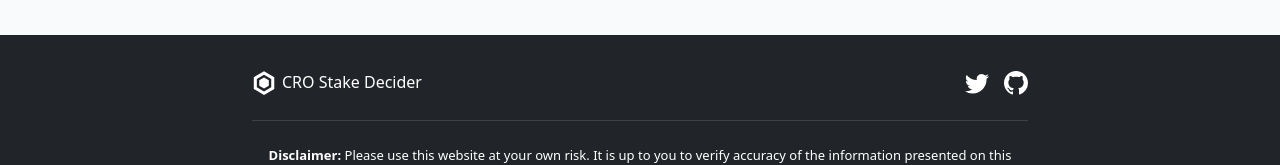
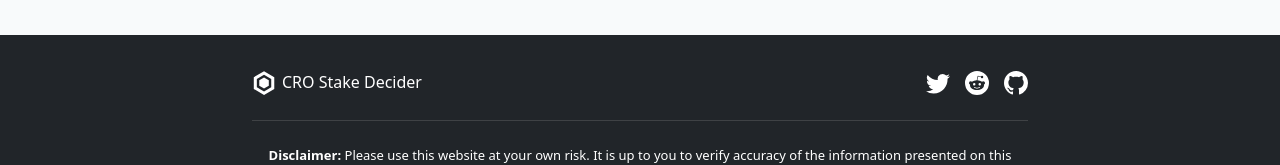
Before and after one commit to aprea/cro-stake-decider, a Next.js app: page / in a window 1280 px wide. Shown: the part 1059-1224 px from the top of the page. Built offline with nearby package versions, Linux system fonts and the light colour scheme.

Commit message:
Add Reddit link

```diff
--- a/src/pages/index.tsx
+++ b/src/pages/index.tsx
@@ -759,6 +759,13 @@ const Home: NextPage = () => {
 										<path d="M5.026 15c6.038 0 9.341-5.003 9.341-9.334 0-.14 0-.282-.006-.422A6.685 6.685 0 0 0 16 3.542a6.658 6.658 0 0 1-1.889.518 3.301 3.301 0 0 0 1.447-1.817 6.533 6.533 0 0 1-2.087.793A3.286 3.286 0 0 0 7.875 6.03a9.325 9.325 0 0 1-6.767-3.429 3.289 3.289 0 0 0 1.018 4.382A3.323 3.323 0 0 1 .64 6.575v.045a3.288 3.288 0 0 0 2.632 3.218 3.203 3.203 0 0 1-.865.115 3.23 3.23 0 0 1-.614-.057 3.283 3.283 0 0 0 3.067 2.277A6.588 6.588 0 0 1 .78 13.58a6.32 6.32 0 0 1-.78-.045A9.344 9.344 0 0 0 5.026 15z" />
 									</svg>
 								</a>
+								<a href="https://www.reddit.com/r/Crypto_com/comments/wcnj89/i_made_a_website_to_help_you_decide_what_to_do/">
+									<span className="visually-hidden">Reddit thread introducing this website</span>
+									<svg className="bi bi-reddit" fill="currentColor" viewBox="0 0 16 16" width="24" xmlns="http://www.w3.org/2000/svg">
+										<path d="M6.167 8a.831.831 0 0 0-.83.83c0 .459.372.84.83.831a.831.831 0 0 0 0-1.661zm1.843 3.647c.315 0 1.403-.038 1.976-.611a.232.232 0 0 0 0-.306.213.213 0 0 0-.306 0c-.353.363-1.126.487-1.67.487-.545 0-1.308-.124-1.671-.487a.213.213 0 0 0-.306 0 .213.213 0 0 0 0 .306c.564.563 1.652.61 1.977.61zm.992-2.807c0 .458.373.83.831.83.458 0 .83-.381.83-.83a.831.831 0 0 0-1.66 0z" />
+										<path d="M16 8A8 8 0 1 1 0 8a8 8 0 0 1 16 0zm-3.828-1.165c-.315 0-.602.124-.812.325-.801-.573-1.9-.945-3.121-.993l.534-2.501 1.738.372a.83.83 0 1 0 .83-.869.83.83 0 0 0-.744.468l-1.938-.41a.203.203 0 0 0-.153.028.186.186 0 0 0-.086.134l-.592 2.788c-1.24.038-2.358.41-3.17.992-.21-.2-.496-.324-.81-.324a1.163 1.163 0 0 0-.478 2.224c-.02.115-.029.23-.029.353 0 1.795 2.091 3.256 4.669 3.256 2.577 0 4.668-1.451 4.668-3.256 0-.114-.01-.238-.029-.353.401-.181.688-.592.688-1.069 0-.65-.525-1.165-1.165-1.165z" />
+									</svg>
+								</a>
 								<a href="https://github.com/aprea/cro-stake-decider">
 									<span className="visually-hidden">Visit the project on GitHub</span>
 									<svg className="bi bi-github" fill="currentColor" viewBox="0 0 16 16" width="24" xmlns="http://www.w3.org/2000/svg">
```
